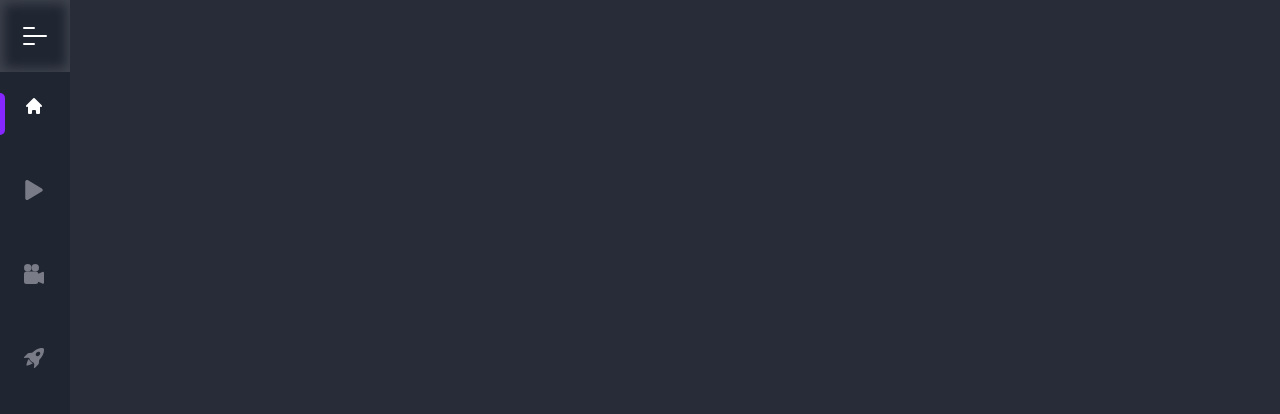
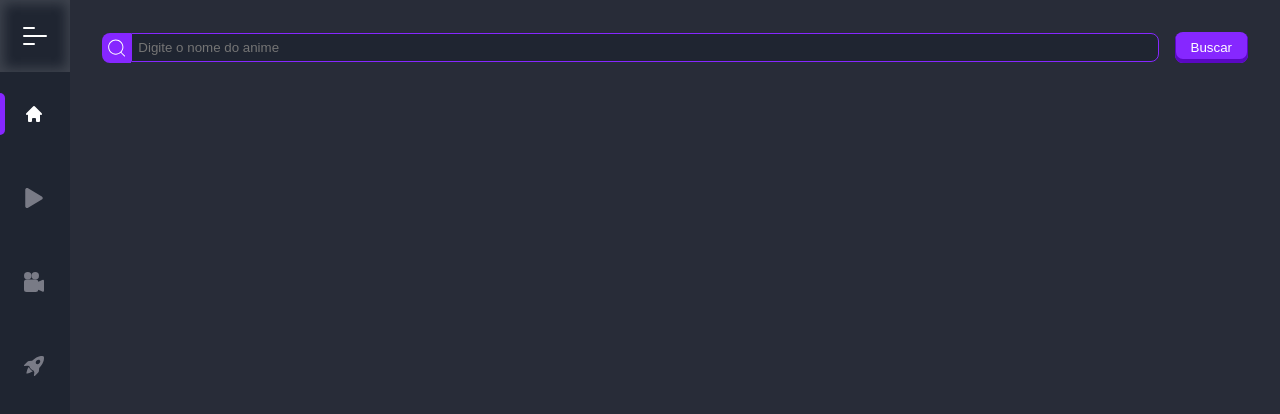
Before and after one commit to Beatriz-Heydman/anime-project, a React (Vite) app: page / in a window 1280 px wide. Shown: the top 414 px of the page. Built offline with nearby package versions, Linux system fonts and the light colour scheme; a web font is replaced by a local one.

Commit message:
feat: create input and typography components

```diff
--- a/src/App.tsx
+++ b/src/App.tsx
@@ -1,12 +1,14 @@
 //Components
 import { Button } from "./components/button";
 import { Flex } from "./components/flex";
+import { Input } from "./components/input";
 import { Sidebar } from "./components/sidebar";
 
 function App() {
   return (
     <Flex
       justifyContent="flex-start"
+      alignItems="flex-start"
       style={{
         minHeight: "100vh",
         minWidth: "100vw",
@@ -14,7 +16,10 @@ function App() {
       }}
     >
       <Sidebar />
-      {/* <Button /> */}
+      <Flex gap="1rem" style={{ width: "100%", padding: "2rem" }}>
+        <Input />
+        <Button />
+      </Flex>
     </Flex>
   );
 }
--- /dev/null
+++ b/src/components/input/index.tsx
@@ -0,0 +1,20 @@
+import { Flex } from "../flex";
+import { CiSearch } from "react-icons/ci";
+import { StyledInput } from "./styles";
+
+export function Input() {
+  return (
+    <Flex style={{ width: "100%" }}>
+      <CiSearch
+        size="30px"
+        style={{
+          backgroundColor: "#8627ff",
+          borderRadius: " 0.5rem 0 0 0.5rem",
+          color: "#ffffff",
+          padding: "0.2rem",
+        }}
+      />
+      <StyledInput type="text" placeholder="Digite o nome do anime" />
+    </Flex>
+  );
+}
--- /dev/null
+++ b/src/components/input/styles.ts
@@ -0,0 +1,11 @@
+import styled from "styled-components";
+
+export const StyledInput = styled.input`
+  width: 100%;
+  border: 1px solid #8627ff;
+  padding: 6px;
+  background-color: #1f2531;
+  border-radius: 0 0.5rem 0.5rem 0;
+  color: #c5c6c7;
+  outline: none;
+`;
--- a/src/components/sidebar/nav-item/styles.ts
+++ b/src/components/sidebar/nav-item/styles.ts
@@ -37,6 +37,8 @@ export const StyledNavItem = styled.nav<NavItemPropsStyled>`
   }
 
   .icon {
+    display: flex;
+    align-items: center;
     font-size: 20px;
   }
 `;
--- /dev/null
+++ b/src/components/typography/types.ts
@@ -0,0 +1,6 @@
+export type TypographyProps = {
+  color?: string;
+  fontWeight?: string;
+  fontSize?: string;
+  fontFamily?: string;
+};
```
Also changed, not shown: src/components/typography/index.ts (added, +12 -0 lines).
